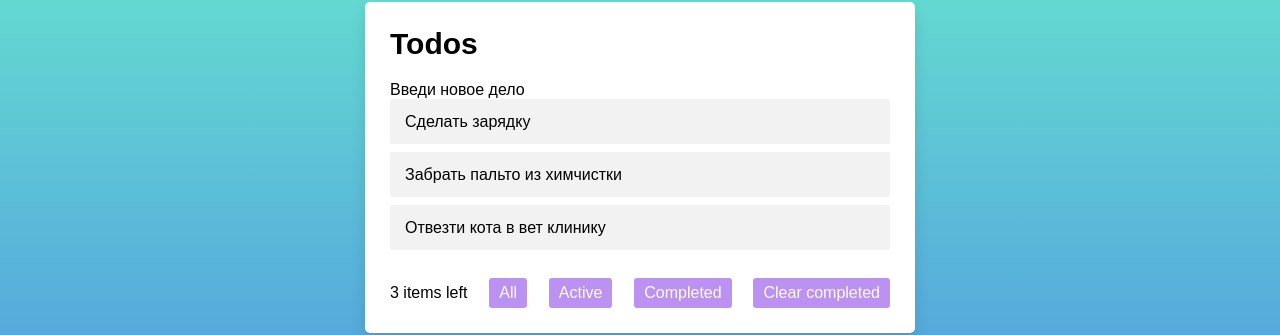
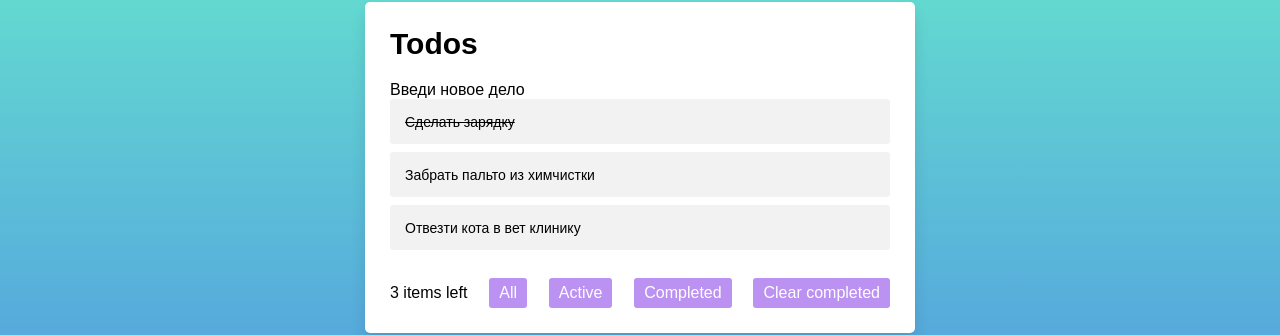
Before and after one commit to WebHeroSchool/react_eli4kina, a React (Create React App) app: page / in a window 1280 px wide. Shown: the part 128-463 px from the top of the page. Built offline with nearby package versions, Linux system fonts and the light colour scheme.

Commit message:
Подключение и использование classnames

```diff
--- a/package.json
+++ b/package.json
@@ -34,5 +34,8 @@
       "last 1 firefox version",
       "last 1 safari version"
     ]
+  },
+  "devDependencies": {
+    "classnames": "^2.3.1"
   }
 }
--- a/src/components/App/App.js
+++ b/src/components/App/App.js
@@ -9,13 +9,16 @@ import styles from './App.module.css';
 const App = () => {
   const todoItems = [
     {
-      value: 'Сделать зарядку'
+      value: 'Сделать зарядку',
+      isDone: true
     },
     {
-      value: 'Забрать пальто из химчистки'
+      value: 'Забрать пальто из химчистки',
+      isDone: false
     },
     {
-      value: 'Отвезти кота в вет клинику'
+      value: 'Отвезти кота в вет клинику',
+      isDone: false
     }
   ];
 
--- a/src/components/Item/Item.js
+++ b/src/components/Item/Item.js
@@ -1,5 +1,14 @@
 import React from 'react';
-const Item = ( {value} ) => (
-<span>{value}</span>
+import styles from './Item.module.css';
+import classnames from 'classnames';
+
+const Item = ( {value, isDone} ) => (
+<span className={
+  classnames({
+    [styles.item]: true,
+    [styles.done]: isDone
+  })
+}>
+  {value}</span>
 );
 export default Item;
--- /dev/null
+++ b/src/components/Item/Item.module.css
@@ -0,0 +1,7 @@
+.item {
+  font-size: 14px;
+}
+
+.done {
+  text-decoration: line-through;
+}
--- a/src/components/ItemList/ItemList.js
+++ b/src/components/ItemList/ItemList.js
@@ -6,7 +6,7 @@ const ItemList = ( {todoItems} ) => (
   <ol className={styles.todoList}>
     {todoItems.map(item =>
     <li key={item.value}>
-      <Item value={item.value} />
+      <Item value={item.value} isDone={item.isDone} />
     </li>)}
   </ol>
 );
```
Also changed, not shown: 1 other file (tests, documents, lock files or other folders).
